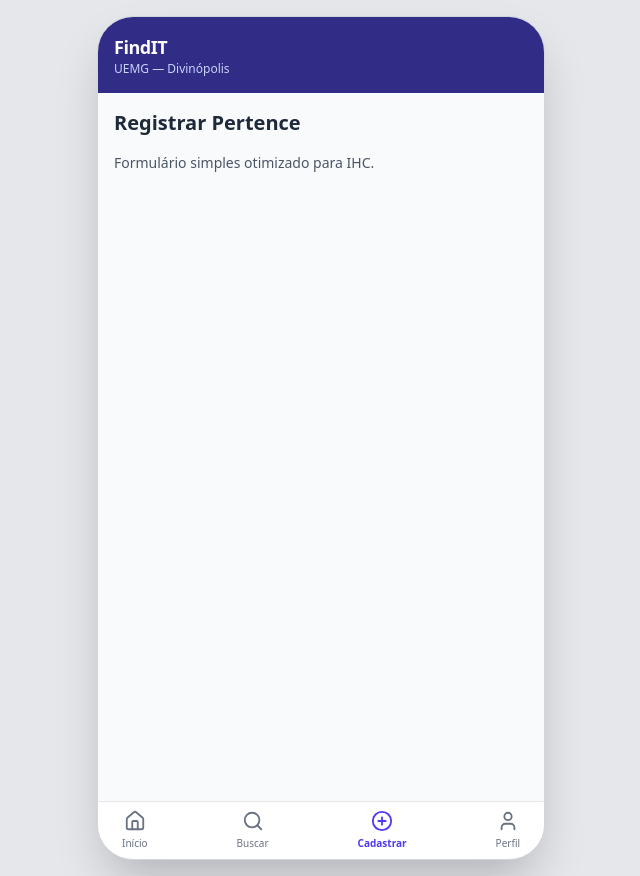
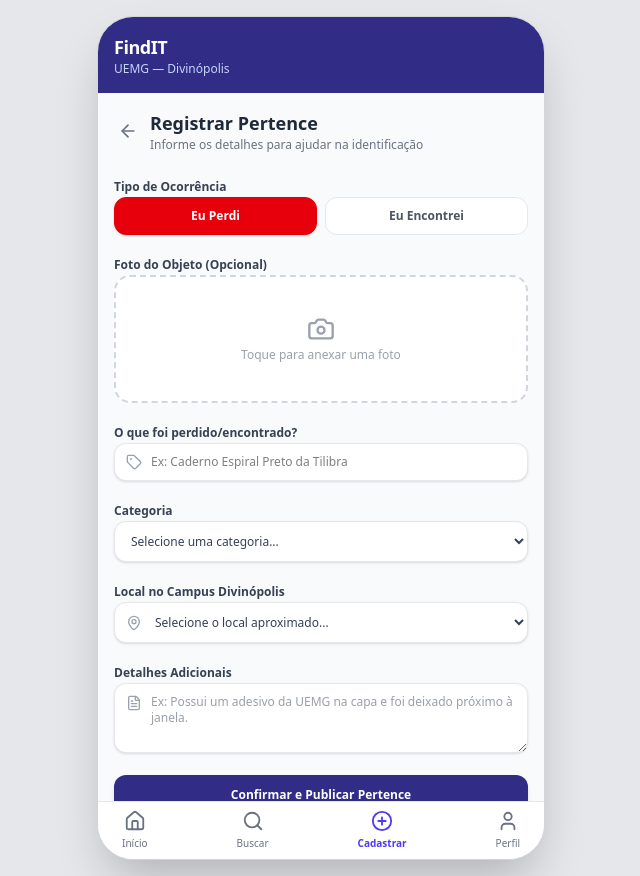
Before and after one commit to ThaissaFernandes/achados-e-perdidos-uemg, a React (Vite) app: page /register in a window 1280 px wide. Shown: the whole page, without its empty margins (319-959 px from the left). Built offline with nearby package versions, Linux system fonts and the light colour scheme.

Commit message:
Tela de adição de item temporária

```diff
--- a/src/pages/RegistrarItem.jsx
+++ b/src/pages/RegistrarItem.jsx
@@ -1,8 +1,208 @@
+import { useState } from 'react';
+import { useNavigate } from 'react-router-dom';
+import { Camera, MapPin, Tag, FileText, CheckCircle2, ArrowLeft } from 'lucide-react';
+
+// Locais reais do Campus UEMG Divinópolis para facilitar o preenchimento (Redução de Erros - IHC)
+const LOCAIS_UEMG = [
+  'Bloco A — Salas de Aula',
+  'Bloco B — Laboratórios',
+  'Bloco C — Administrativo',
+  'Biblioteca Central',
+  'Cantina / Praça de Convivência',
+  'Estacionamento',
+  'Quadra Poliesportiva / Ginásio'
+];
+
+const CATEGORIAS = [
+  'Eletrônicos (Celulares, Fones, Carregadores)',
+  'Documentos e Cartões',
+  'Chaves',
+  'Material Acadêmico (Cadernos, Livros, Estojos)',
+  'Acessórios e Vestuário (Garrafas, Casacos, Óculos)',
+  'Outros'
+];
+
 export default function RegistrarItem() {
+  const navigate = useNavigate();
+  const [formData, setFormData] = useState({
+    title: '',
+    category: '',
+    location: '',
+    description: '',
+    status: 'perdido', // Padrão
+    imagePreview: null
+  });
+
+  const [submitted, setSubmitted] = useState(false);
+
+  // Simulação de upload visual da foto
+  const handleImageChange = (e) => {
+    const file = e.target.files[0];
+    if (file) {
+      const imageUrl = URL.createObjectURL(file);
+      setFormData((prev) => ({ ...prev, imagePreview: imageUrl }));
+    }
+  };
+
+  const handleSubmit = (e) => {
+    e.preventDefault();
+    // Exibe feedback visual de sucesso (1ª Heurística de Nielsen - Status do Sistema)
+    setSubmitted(true);
+    setTimeout(() => {
+      navigate('/');
+    }, 1800);
+  };
+
+  if (submitted) {
+    return (
+      <div className="flex flex-col items-center justify-center min-h-[60vh] text-center p-6 space-y-3 animate-fade-in">
+        <CheckCircle2 size={64} className="text-green-600 animate-bounce" />
+        <h2 className="text-xl font-bold text-gray-800">Pertence Cadastrado!</h2>
+        <p className="text-sm text-gray-600">
+          O registro foi concluído. Redirecionando para a página inicial...
+        </p>
+      </div>
+    );
+  }
+
   return (
-    <div className="space-y-4">
-      <h2 className="text-xl font-semibold text-gray-800">Registrar Pertence</h2>
-      <p className="text-sm text-gray-600">Formulário simples otimizado para IHC.</p>
+    <div className="space-y-5 pb-6">
+      {/* Botão Voltar + Título */}
+      <div className="flex items-center gap-2">
+        <button
+          onClick={() => navigate('/')}
+          className="p-1 rounded-lg text-gray-500 hover:bg-gray-200 transition-colors"
+        >
+          <ArrowLeft size={20} />
+        </button>
+        <div>
+          <h2 className="text-lg font-bold text-gray-800">Registrar Pertence</h2>
+          <p className="text-xs text-gray-500">Informe os detalhes para ajudar na identificação</p>
+        </div>
+      </div>
+
+      <form onSubmit={handleSubmit} className="space-y-4">
+
+        {/* Toggle Visual: Perdido vs Achado (Correspondência com o mundo real) */}
+        <div className="space-y-1">
+          <label className="text-xs font-semibold text-gray-700">Tipo de Ocorrência</label>
+          <div className="grid grid-cols-2 gap-2">
+            <button
+              type="button"
+              onClick={() => setFormData({ ...formData, status: 'perdido' })}
+              className={`py-2.5 px-3 rounded-xl text-xs font-bold border flex justify-center items-center gap-1.5 transition-all ${
+                formData.status === 'perdido'
+                  ? 'bg-red-600 text-white border-red-600 shadow-sm'
+                  : 'bg-white text-gray-600 border-gray-200 hover:bg-gray-50'
+              }`}
+            >
+              Eu Perdi
+            </button>
+            <button
+              type="button"
+              onClick={() => setFormData({ ...formData, status: 'achado' })}
+              className={`py-2.5 px-3 rounded-xl text-xs font-bold border flex justify-center items-center gap-1.5 transition-all ${
+                formData.status === 'achado'
+                  ? 'bg-green-600 text-white border-green-600 shadow-sm'
+                  : 'bg-white text-gray-600 border-gray-200 hover:bg-gray-50'
+              }`}
+            >
+              Eu Encontrei
+            </button>
+          </div>
+        </div>
+
+        {/* Upload de Imagem Visual */}
+        <div className="space-y-1">
+          <label className="text-xs font-semibold text-gray-700">Foto do Objeto (Opcional)</label>
+          <label className="border-2 border-dashed border-gray-300 rounded-2xl h-32 flex flex-col justify-center items-center cursor-pointer bg-white hover:bg-gray-50 transition-colors overflow-hidden relative">
+            {formData.imagePreview ? (
+              <img src={formData.imagePreview} alt="Preview" className="w-full h-full object-cover" />
+            ) : (
+              <div className="flex flex-col items-center gap-1 text-gray-400">
+                <Camera size={28} />
+                <span className="text-xs font-medium">Toque para anexar uma foto</span>
+              </div>
+            )}
+            <input type="file" accept="image/*" onChange={handleImageChange} className="hidden" />
+          </label>
+        </div>
+
+        {/* Título do Objeto */}
+        <div className="space-y-1">
+          <label className="text-xs font-semibold text-gray-700">O que foi perdido/encontrado?</label>
+          <div className="relative">
+            <Tag size={16} className="absolute left-3 top-1/2 -translate-y-1/2 text-gray-400" />
+            <input
+              type="text"
+              required
+              placeholder="Ex: Caderno Espiral Preto da Tilibra"
+              value={formData.title}
+              onChange={(e) => setFormData({ ...formData, title: e.target.value })}
+              className="w-full pl-9 pr-3 py-2.5 bg-white border border-gray-200 rounded-xl text-xs focus:outline-none focus:ring-2 focus:ring-indigo-500 shadow-sm"
+            />
+          </div>
+        </div>
+
+        {/* Categoria */}
+        <div className="space-y-1">
+          <label className="text-xs font-semibold text-gray-700">Categoria</label>
+          <select
+            required
+            value={formData.category}
+            onChange={(e) => setFormData({ ...formData, category: e.target.value })}
+            className="w-full px-3 py-2.5 bg-white border border-gray-200 rounded-xl text-xs focus:outline-none focus:ring-2 focus:ring-indigo-500 shadow-sm text-gray-700"
+          >
+            <option value="">Selecione uma categoria...</option>
+            {CATEGORIAS.map((cat, idx) => (
+              <option key={idx} value={cat}>{cat}</option>
+            ))}
+          </select>
+        </div>
+
+        {/* Localização UEMG */}
+        <div className="space-y-1">
+          <label className="text-xs font-semibold text-gray-700">Local no Campus Divinópolis</label>
+          <div className="relative">
+            <MapPin size={16} className="absolute left-3 top-1/2 -translate-y-1/2 text-gray-400" />
+            <select
+              required
+              value={formData.location}
+              onChange={(e) => setFormData({ ...formData, location: e.target.value })}
+              className="w-full pl-9 pr-3 py-2.5 bg-white border border-gray-200 rounded-xl text-xs focus:outline-none focus:ring-2 focus:ring-indigo-500 shadow-sm text-gray-700"
+            >
+              <option value="">Selecione o local aproximado...</option>
+              {LOCAIS_UEMG.map((loc, idx) => (
+                <option key={idx} value={loc}>{loc}</option>
+              ))}
+            </select>
+          </div>
+        </div>
+
+        {/* Descrição Adicional */}
+        <div className="space-y-1">
+          <label className="text-xs font-semibold text-gray-700">Detalhes Adicionais</label>
+          <div className="relative">
+            <FileText size={16} className="absolute left-3 top-3 text-gray-400" />
+            <textarea
+              rows={3}
+              placeholder="Ex: Possui um adesivo da UEMG na capa e foi deixado próximo à janela."
+              value={formData.description}
+              onChange={(e) => setFormData({ ...formData, description: e.target.value })}
+              className="w-full pl-9 pr-3 py-2.5 bg-white border border-gray-200 rounded-xl text-xs focus:outline-none focus:ring-2 focus:ring-indigo-500 shadow-sm text-gray-700"
+            />
+          </div>
+        </div>
+
+        {/* Botão de Envio Principal */}
+        <button
+          type="submit"
+          className="w-full py-3 bg-indigo-900 text-white font-semibold text-xs rounded-xl shadow-md hover:bg-indigo-800 active:scale-[0.99] transition-all"
+        >
+          Confirmar e Publicar Pertence
+        </button>
+
+      </form>
     </div>
   );
 }
```
